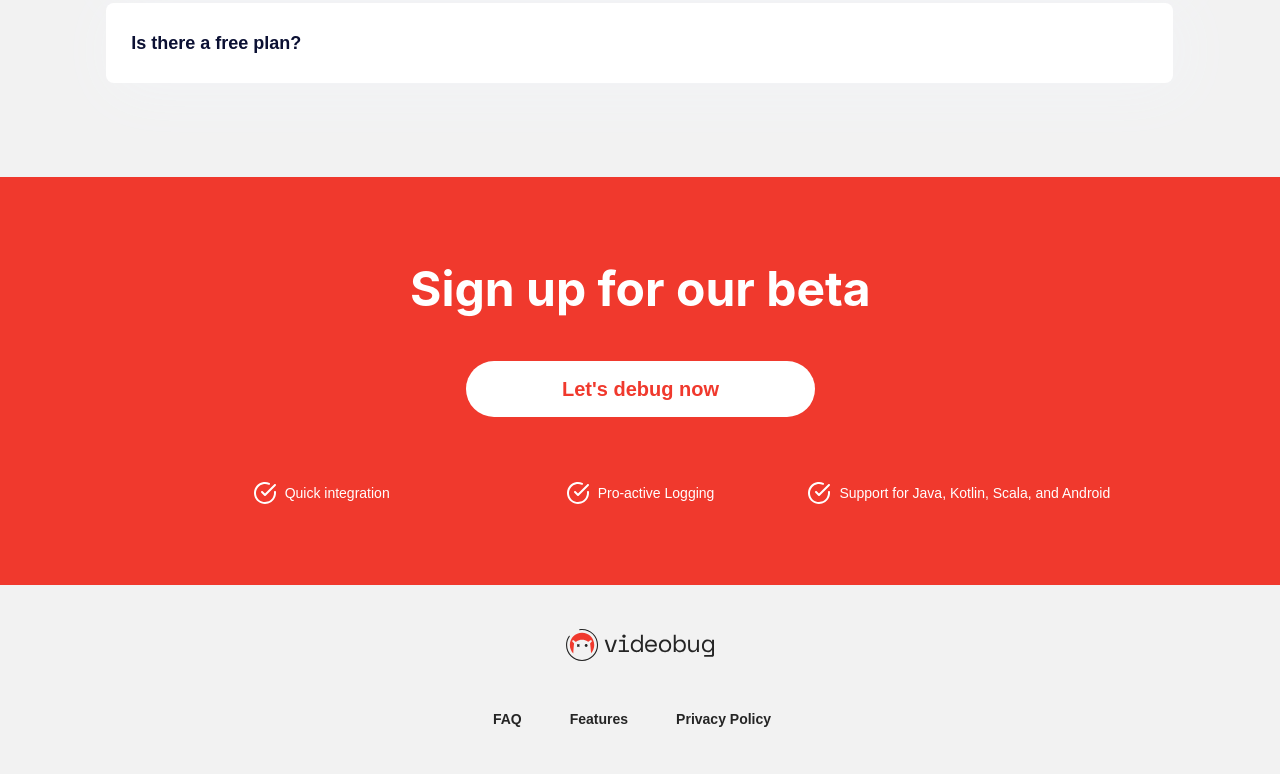
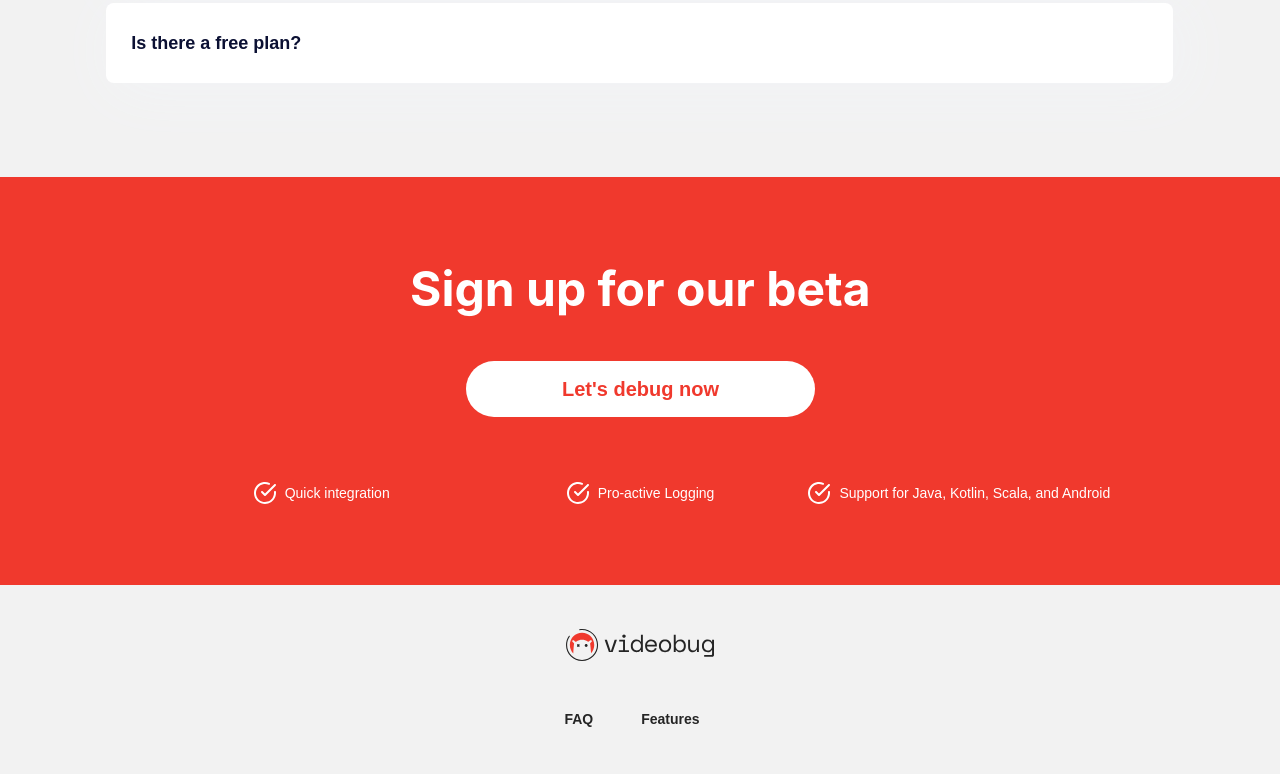
Before and after one commit to shardullavekar/shardullavekar.github.io, a plain HTML site: page index.html in a window 1280 px wide. Shown: the part 3810-4584 px from the top of the page. Drawn offline with nearby package versions, Linux system fonts and the light colour scheme; no server answers; a script that the page names is missing.

Commit message:
removed privacy policy

```diff
--- a/index.html
+++ b/index.html
@@ -259,9 +259,6 @@
         <a href="#features" class="nav-link footer w-inline-block">
           <div class="text-block">Features</div>
         </a>
-        <a href="#" class="nav-link footer w-inline-block">
-          <div class="text-block">Privacy Policy</div>
-        </a>
       </div>
       <div class="divider"></div>
       <div class="copuright-container">
```
